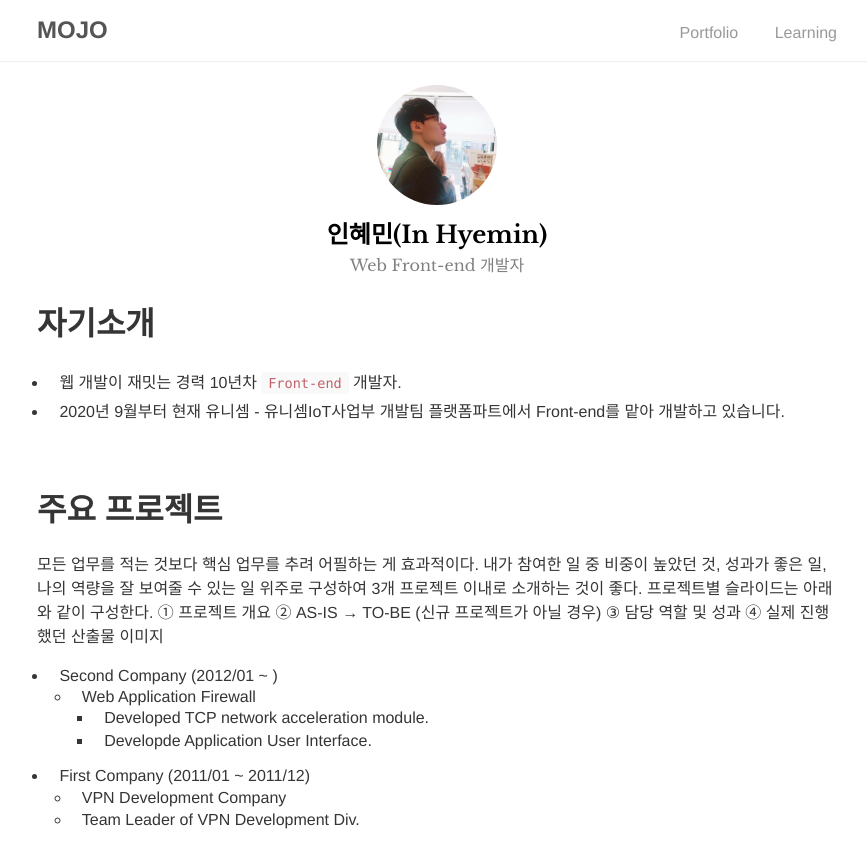
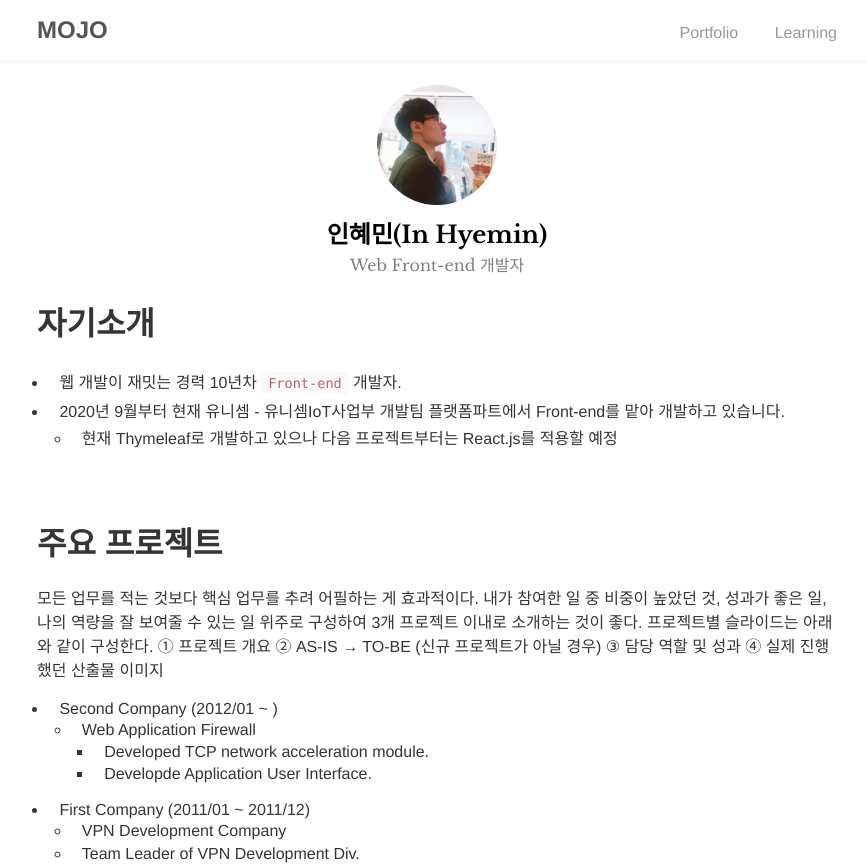
Before and after one commit to minilgl/minilgl.github.io, a Jekyll site: the page built from index.md, in a window 1280 px wide and 900 px high, cut to the strip 0-868 px from the top of the window. Shown: the whole strip, without its empty margins (203-1070 px from the left). Built offline with Jekyll 4.4.1, drawn with Linux system fonts in a browser that asks for light colours; our own code applies the rules of GitHub Pages for plain Markdown files.

Commit message:
Update index.md

```diff
--- a/index.md
+++ b/index.md
@@ -6,6 +6,7 @@ layout: about
 
 * 웹 개발이 재밋는 경력 10년차 `Front-end` 개발자.
 * 2020년 9월부터 현재 유니셈 - 유니셈IoT사업부 개발팀 플랫폼파트에서 Front-end를 맡아 개발하고 있습니다.
+  * 현재 Thymeleaf로 개발하고 있으나 다음 프로젝트부터는 React.js를 적용할 예정
 
 <br/>
 
```
